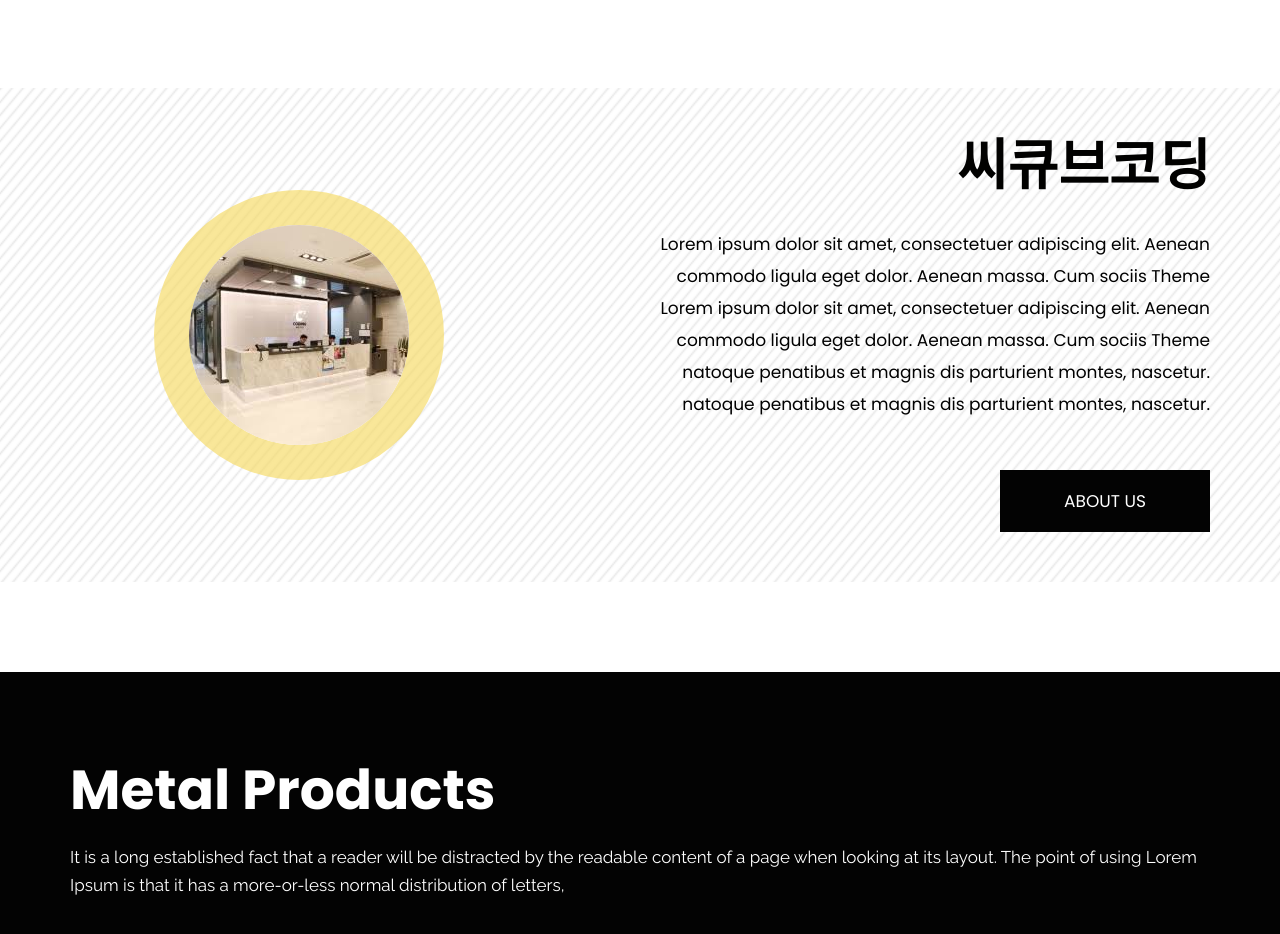
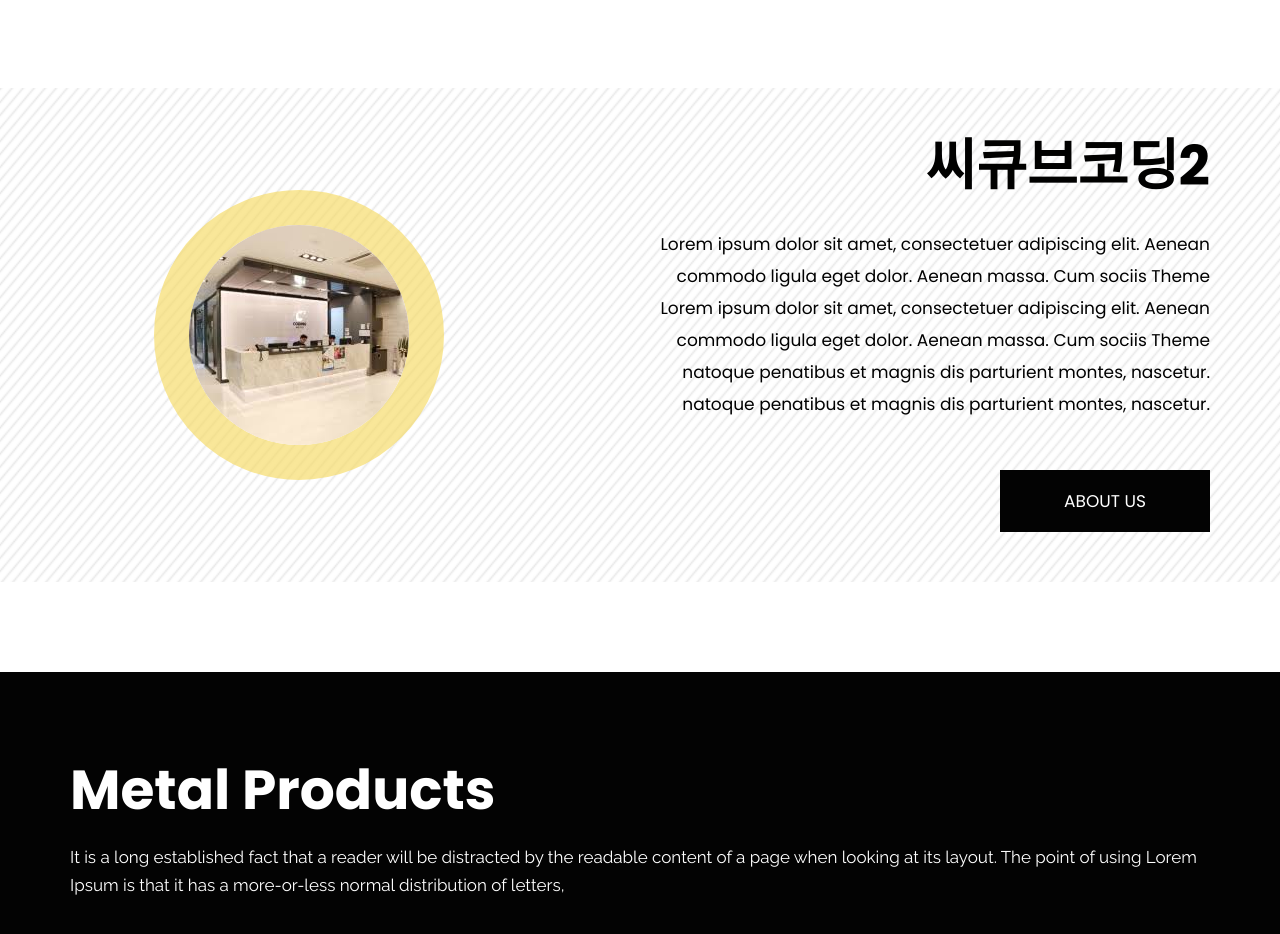
Before and after one commit to c3-kse/website, a plain HTML site: page index.html in a window 1280 px wide. Shown: the part 881-1815 px from the top of the page. Drawn offline with nearby package versions, Linux system fonts and the light colour scheme; some packages are replaced by stand-ins of ours; a script that the page names is missing.

Commit message:
Add files via upload

```diff
--- a/index.html
+++ b/index.html
@@ -155,7 +155,7 @@
                   </div>
                   <div class="col-md-6 offset-md-1">
                      <div class="titlepage text_align_right">
-                        <h2>씨큐브코딩</h2>
+                        <h2>씨큐브코딩2</h2>
                         <p>Lorem ipsum dolor sit amet, consectetuer adipiscing elit. Aenean commodo ligula eget dolor. Aenean massa. Cum sociis Theme Lorem ipsum dolor sit amet, consectetuer adipiscing elit. Aenean commodo ligula eget dolor. Aenean massa. Cum sociis Theme natoque penatibus et magnis dis parturient montes, nascetur.
                            natoque penatibus et magnis dis parturient montes, nascetur.
                         </p>
```
